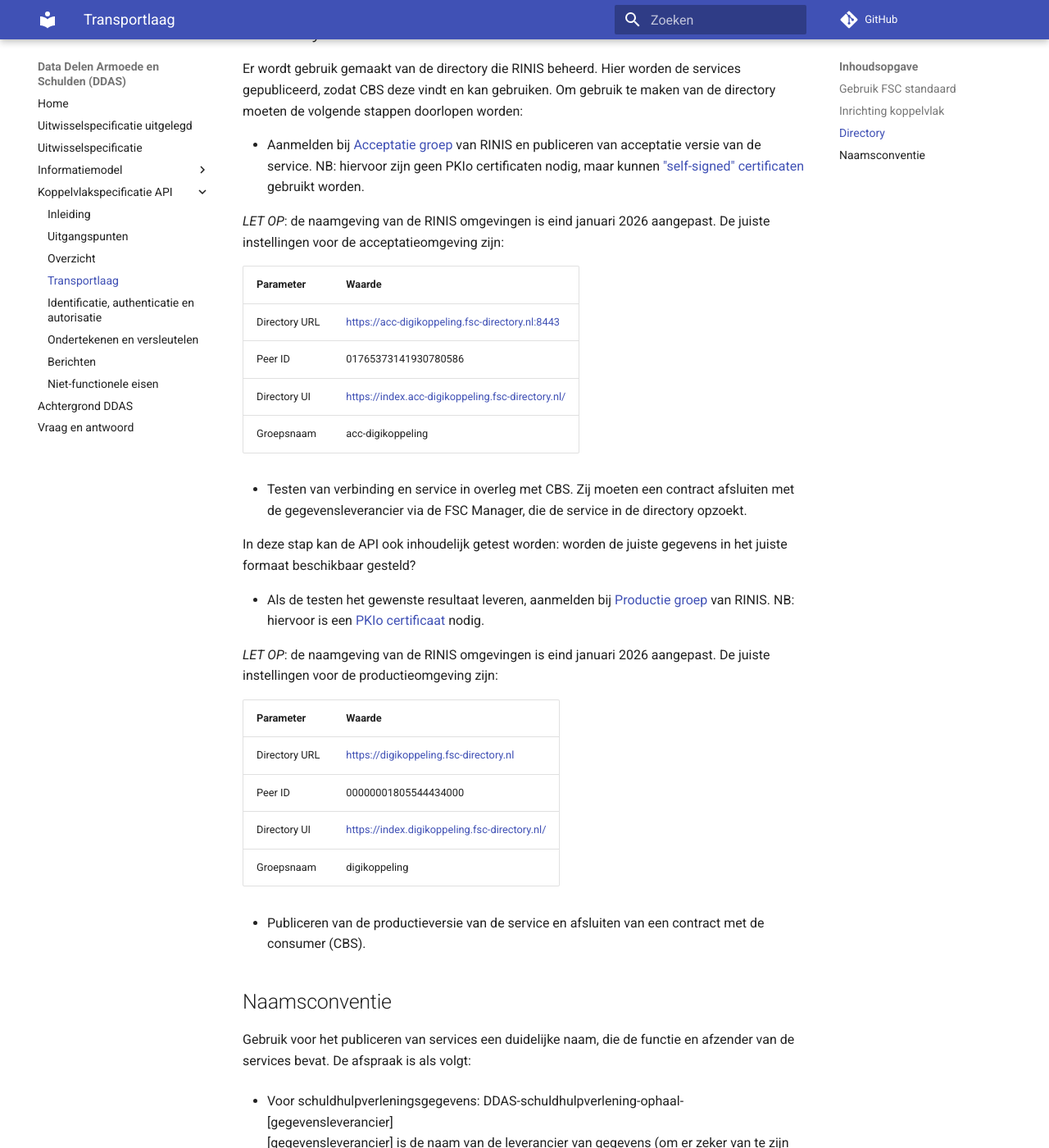
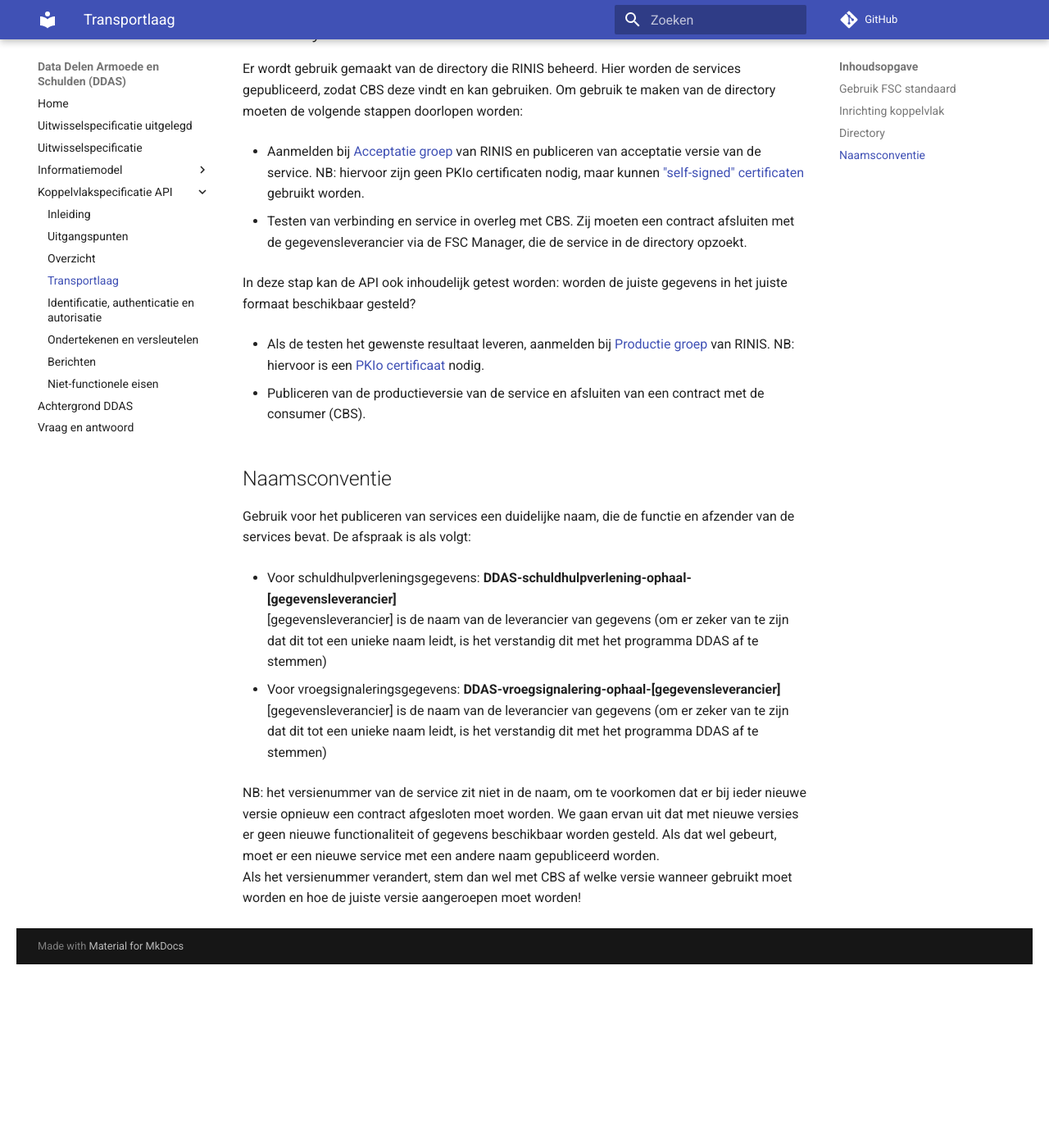
Before and after one commit to VNG-Realisatie/ddas, an MkDocs documentation site: the page built from docs/api/transport.md, in a window 1280 px wide and 1400 px high, scrolled down 1129 px. Shown: the whole window at 82% size. Built offline with MkDocs 1.6.1 and Material for MkDocs 9.7.7, drawn with Linux system fonts in a browser that asks for light colours; comment, search, counter and statistics services are not loaded; the version menu is left out; after the commit the page ends 2325 px from its top, so only the background shows below that; some of the changed text lies outside the part shown.

Commit message:
verwijzingen

```diff
--- a/docs/api/transport.md
+++ b/docs/api/transport.md
@@ -21,9 +21,9 @@
 
 De inrichting van de transportlaag volgt de stappen die in de [FSC standaard](https://fsc-standaard.nl/adoptie) genoemd worden:
 
-- Ontwerp, bouw en implementatie van de API die beschikbaar gesteld gaat worden, conform de [OAS3 beschrijving](#messages).
+- Ontwerp, bouw en implementatie van de API die beschikbaar gesteld gaat worden, conform de [OAS3 beschrijving](berichten.md).
 
-- Keuze inrichting en implementatie van FSC componenten in de eigen omgeving. Hiervoor kan gebruik gemaakt worden van de [documentatie]((https://docs.open-fsc.nl/introduction/)) en de [referentie-implementatie](https://gitlab.com/rinis-oss/fsc/open-fsc) van FSC.
+- Keuze inrichting en implementatie van FSC componenten in de eigen omgeving. Hiervoor kan gebruik gemaakt worden van de [documentatie](https://docs.open-fsc.nl/introduction/) en de [referentie-implementatie](https://gitlab.com/rinis-oss/fsc/open-fsc) van FSC.
 
   Bij het inrichten en testen van de FSC componenten kan het helpen om aan te sluiten op de [Demo groep](https://fsc-standaard.nl/groepen#demo) van VNG-Realisatie. Hiervoor zijn geen PKIo certificaten nodig, maar kunnen ["self-signed" certificaten](https://certportal.demo.open-fsc.nl/) gebruikt worden.
 
@@ -34,14 +34,6 @@
 
 - Aanmelden bij [Acceptatie groep](https://fsc-standaard.nl/groepen#digikoppeling-acceptatie) van RINIS en publiceren van acceptatie versie van de service. NB: hiervoor zijn geen PKIo certificaten nodig, maar kunnen ["self-signed" certificaten](https://certportal.demo.open-fsc.nl/) gebruikt worden.
 
-  *LET OP*: de naamgeving van de RINIS omgevingen is eind januari 2026 aangepast. De juiste instellingen voor de acceptatieomgeving zijn:
-
-  | Parameter | Waarde |
-  | --------- | ------ |
-  | Directory URL | https://acc-digikoppeling.fsc-directory.nl:8443 |
-  | Peer ID | 01765373141930780586 |
-  | Directory UI | https://index.acc-digikoppeling.fsc-directory.nl/ |
-  | Groepsnaam | acc-digikoppeling |
 
 - Testen van verbinding en service in overleg met CBS. Zij moeten een contract afsluiten met de gegevensleverancier via de FSC Manager, die de service in de directory opzoekt.
 
@@ -49,26 +41,19 @@
 
 - Als de testen het gewenste resultaat leveren, aanmelden bij [Productie groep](https://fsc-standaard.nl/groepen#digikoppeling-productie) van RINIS. NB: hiervoor is een [PKIo certificaat](https://www.logius.nl/onze-dienstverlening/toegang/pkioverheid/pkioverheidcertificaat-aanvragen) nodig.
 
-  *LET OP*: de naamgeving van de RINIS omgevingen is eind januari 2026 aangepast. De juiste instellingen voor de productieomgeving zijn:
-
-  | Parameter | Waarde |
-  | --------- | ------ |
-  | Directory URL | https://digikoppeling.fsc-directory.nl |
-  | Peer ID | 00000001805544434000 |
-  | Directory UI | https://index.digikoppeling.fsc-directory.nl/ |
-  | Groepsnaam | digikoppeling |
 
 - Publiceren van de productieversie van de service en afsluiten van een contract met de consumer (CBS).
+
 
 ## Naamsconventie
 
 Gebruik voor het publiceren van services een duidelijke naam, die de functie en afzender van de services bevat. De afspraak is als volgt:
 
-- Voor schuldhulpverleningsgegevens: DDAS-schuldhulpverlening-ophaal-[gegevensleverancier]
+- Voor schuldhulpverleningsgegevens: **DDAS-schuldhulpverlening-ophaal-[gegevensleverancier]**
   [gegevensleverancier] is de naam van de leverancier van gegevens (om er zeker van te zijn dat dit tot een unieke naam leidt, is het verstandig dit met het programma DDAS af te stemmen)
 
-- Voor vroegsignaleringsgegevens: DDAS-vroegsignalering-ophaal-[gegevensleverancier]
+- Voor vroegsignaleringsgegevens: **DDAS-vroegsignalering-ophaal-[gegevensleverancier]**
   [gegevensleverancier] is de naam van de leverancier van gegevens (om er zeker van te zijn dat dit tot een unieke naam leidt, is het verstandig dit met het programma DDAS af te stemmen)
 
 NB: het versienummer van de service zit niet in de naam, om te voorkomen dat er bij ieder nieuwe versie opnieuw een contract afgesloten moet worden. We gaan ervan uit dat met nieuwe versies er geen nieuwe functionaliteit of gegevens beschikbaar worden gesteld. Als dat wel gebeurt, moet er een nieuwe service met een andere naam gepubliceerd worden.
-Als het versienummer verandert, stem dan wel met CBS af welke versie wanneer gebruikt moet worden!
+Als het versienummer verandert, stem dan wel met CBS af welke versie wanneer gebruikt moet worden en hoe de juiste versie aangeroepen moet worden!
```
Also changed, not shown: docs/api/berichten.md (+1 -0 lines).
